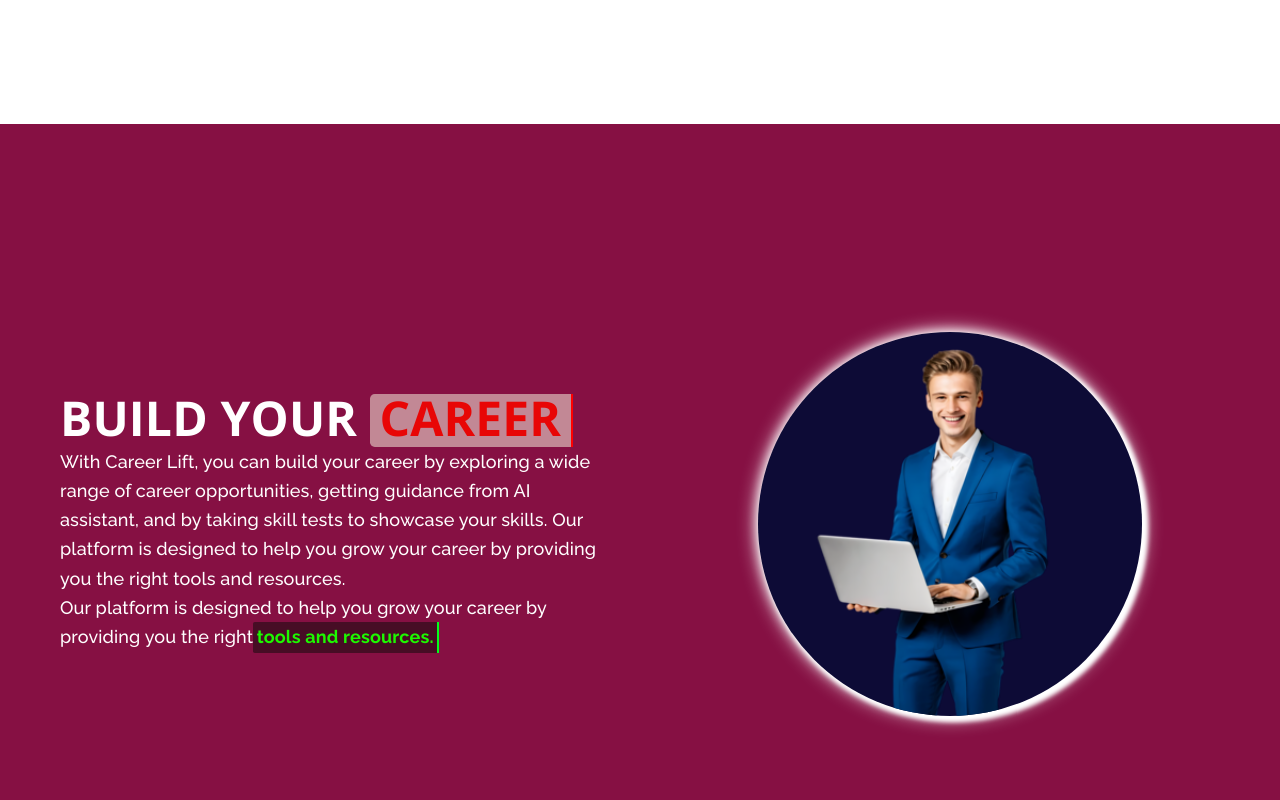
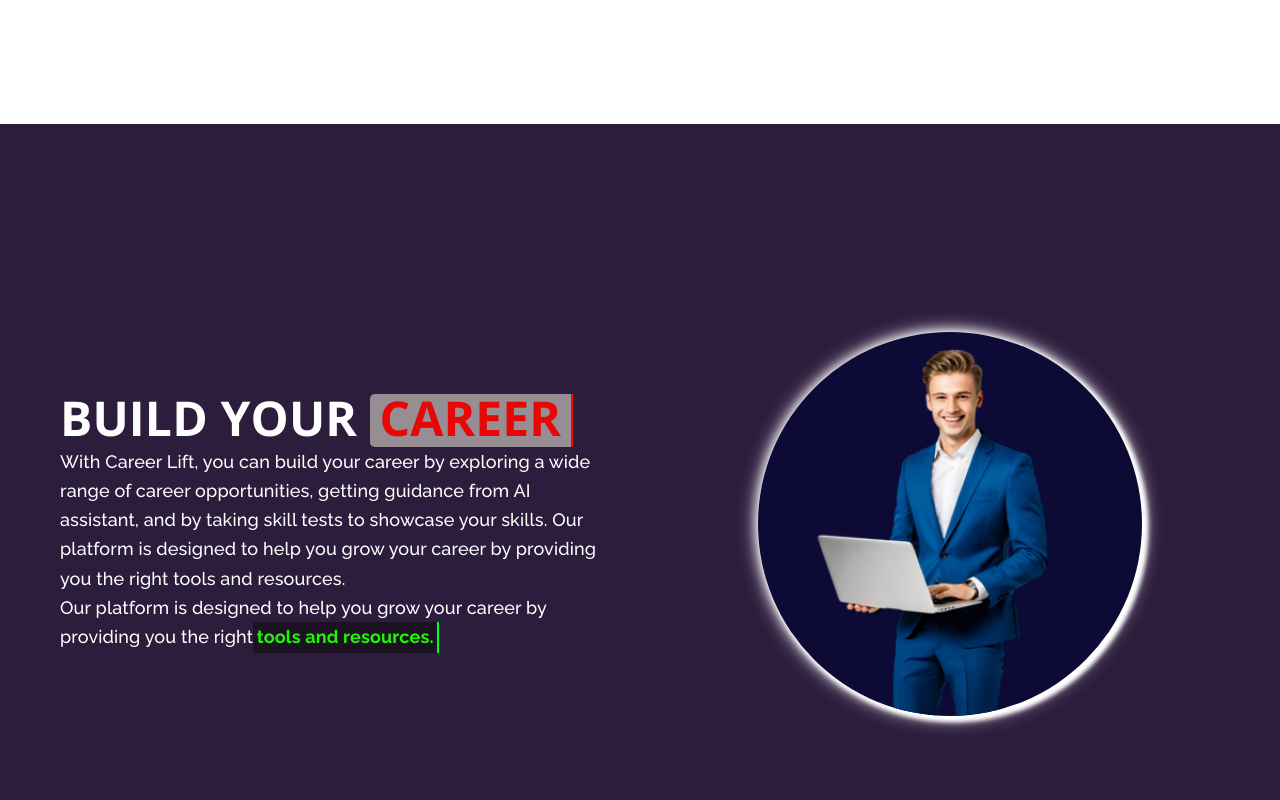
Before and after one commit to shiba-murmu/career-lift-system-project, a React (Vite) app in the folder frontend/: page /home in a window 1280 px wide. Shown: the part 1060-1860 px from the top of the page. Built offline with nearby package versions, Linux system fonts and the light colour scheme.

Commit message:
fix(Home): update background color for SectionThree for better aesthetics

```diff
--- a/frontend/src/pages/Homepage/Home.jsx
+++ b/frontend/src/pages/Homepage/Home.jsx
@@ -3,7 +3,6 @@
 import Transition from "../../components/sliderEffect/Transition";
 import "./home.css";
 import BackgroundParticles from "../../components/UI/particle/BackgroundParticles";
-import CardCarousel from "../../components/sliderEffect/CardCarousel";
 
 function SectionOne() {
   return (
@@ -83,7 +82,7 @@
   return (
     <>
       {/* <SectionThree /> */}
-      <div className=" relative z-50  min-h-screen bg-pink-900 dark:bg-neutral-900 py-10 w-full md:grid md:">
+      <div className=" relative z-50  min-h-screen bg-[#2D1D3D] dark:bg-neutral-900 py-10 w-full md:grid md:">
         {/* <BackgroundParticles /> */}
         <div className="md:flex px-5 md:justify-center md:items-center">
           <div className="text-start relative md:w-1/2 px-10 flex flex-col h-96 justify-center">
```
